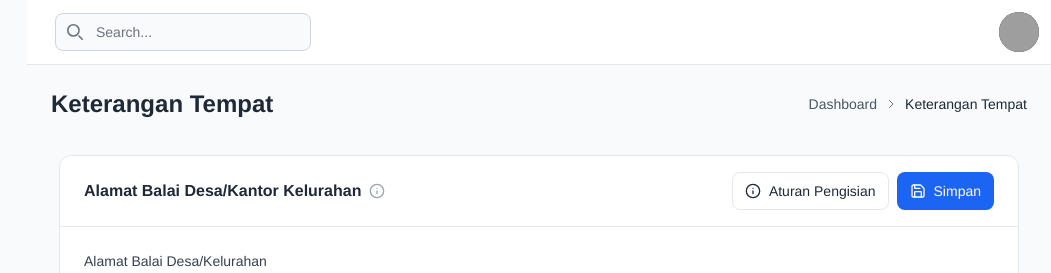
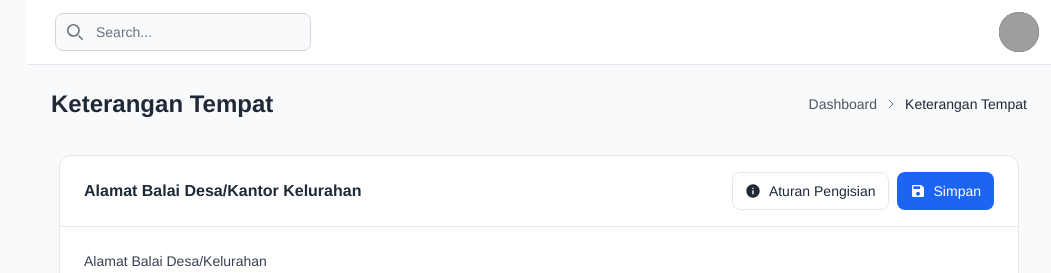
Before and after one commit to azharanggakusuma/simades, a Next.js app: page /dashboard/pages/forms/keterangan-tempat in a window 1280 px wide. Shown: the top 273 px of the page, without its empty margins (229-1280 px from the left). Built offline with nearby package versions, Linux system fonts and the light colour scheme; grey boxes are pictures that could not be loaded.

Commit message:
feat: add react-modal dependency and update CardForm to use react-icons for improved UI

```diff
--- a/app/dashboard/pages/forms/keterangan-tempat/CardForm.tsx
+++ b/app/dashboard/pages/forms/keterangan-tempat/CardForm.tsx
@@ -4,6 +4,8 @@ import React, { useState } from "react";
 import {
   MdChevronLeft,
   MdChevronRight,
+  MdInfo,
+  MdSave,
 } from "react-icons/md";
 import { Info, Save } from "lucide-react";
 
@@ -42,7 +44,6 @@ export default function CardForm() {
                       {currentPage === 3 &&
                         "Informasi Petugas Pengisi Data"}
                     </h2>
-                    <Info className="w-4 h-4 text-gray-400" />
                   </div>
                   <div>
                     <div className="inline-flex gap-x-2">
@@ -50,7 +51,7 @@ export default function CardForm() {
                         className="py-2 px-3 inline-flex items-center gap-x-2 text-sm font-medium rounded-lg border border-gray-200 bg-white text-gray-800 shadow-2xs hover:bg-gray-50"
                         href="#"
                       >
-                        <Info className="w-4 h-4" />
+                        <MdInfo className="w-4 h-4" />
                         Aturan Pengisian
                       </a>
                       <button
@@ -58,7 +59,7 @@ export default function CardForm() {
                         form="formData"
                         className="py-2 px-3 inline-flex items-center gap-x-2 text-sm font-medium rounded-lg border border-transparent bg-blue-600 text-white hover:bg-blue-700"
                       >
-                        <Save className="w-4 h-4" />
+                        <MdSave className="w-4 h-4" />
                         Simpan
                       </button>
                     </div>
--- a/package.json
+++ b/package.json
@@ -25,6 +25,7 @@
     "react-chartjs-2": "^5.3.0",
     "react-dom": "^19.0.0",
     "react-icons": "^5.5.0",
+    "react-modal": "^3.16.3",
     "react-select": "^5.10.1",
     "sweetalert2": "^11.6.13",
     "swr": "^2.3.3"
```
Also changed, not shown: 1 other file (tests, documents, lock files or other folders).
